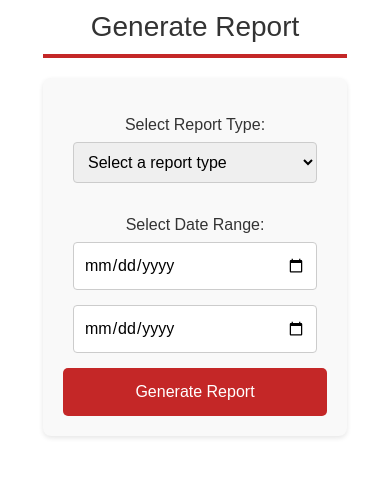
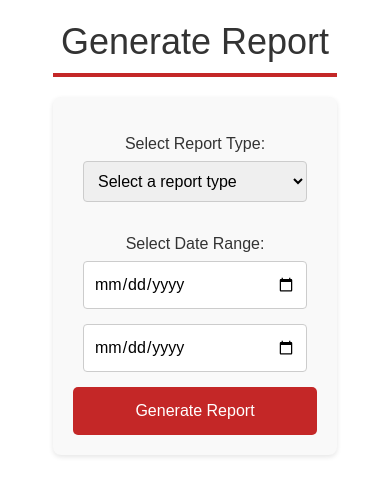
Before and after one commit to icaicarus/Pacemaker, a Flask app: page /generate-report in a window 390 px wide. Shown: the part 56-552 px from the top of the page. Run offline with Flask 3, Linux system fonts and the light colour scheme; a user stored in the database is signed in; some libraries are stand-ins or nearby versions.

Commit message:
Update generate_report.html

```diff
--- a/website/templates/generate_report.html
+++ b/website/templates/generate_report.html
@@ -13,14 +13,14 @@
             padding: 20px;
             width: 90%;
             max-width: 800px;
-            text-align: center;  /* Center the title and form */
+            text-align: center;
         }
 
         h1 {
             font-size: 36px;
             color: #333;
             margin-bottom: 20px;
-            border-bottom: 4px solid #c42727;  /* Red underline */
+            border-bottom: 4px solid #c42727;
             padding-bottom: 10px;
         }
 
@@ -29,7 +29,7 @@
             padding: 20px;
             border-radius: 8px;
             box-shadow: 0 2px 5px rgba(0,0,0,0.1);
-            display: inline-block;  /* Center form block */
+            display: inline-block;
             width: 100%;
         }
 
@@ -41,7 +41,7 @@
         }
 
         select, input[type="date"] {
-            width: calc(100% - 20px);  /* Full width with padding */
+            width: calc(100% - 20px);
             padding: 10px;
             margin-bottom: 15px;
             border: 1px solid #ccc;
@@ -49,32 +49,21 @@
         }
 
         .submit-button {
-            background-color: #c42727;  /* Red button */
+            background-color: #c42727;
             color: white;
             border: none;
             padding: 12px 20px;
             font-size: 16px;
             border-radius: 5px;
             cursor: pointer;
-            width: 100%;  /* Full width button */
+            width: 100%;
             transition: background-color 0.3s;
         }
 
         .submit-button:hover {
-            background-color: #a92222;  /* Darker red on hover */
+            background-color: #a92222;
         }
 
-        @media (max-width: 768px) {
-            .report-page {
-                padding: 10px;
-            }
-
-            h1 {
-                font-size: 28px; /* Smaller title for mobile */
-            }
-        }
-
-        /* Hide the additional report type dropdown by default */
         .bradycardia-report-options {
             display: none;
         }
@@ -92,10 +81,13 @@
     </script>
 </head>
 <body>
+    <!-- Main container for the report generation page -->
     <div class="report-page">
         <h1>Generate Report</h1>
 
+        <!-- Form for selecting report parameters and generating the report -->
         <form method="POST" class="report-form">
+            <!-- Dropdown for selecting the type of report to generate -->
             <label for="report-type">Select Report Type:</label>
             <select id="report-type" name="report_type" required onchange="toggleBradycardiaOptions()">
                 <option value="" disabled selected>Select a report type</option>
@@ -110,6 +102,7 @@
                 <option value="bradycardia_diagnostic">Bradycardia Diagnostic Report</option>
             </select>
 
+            <!-- Additional options for selecting a bradycardia diagnostic report type -->
             <div class="bradycardia-report-options">
                 <label for="bradycardia-report-type">Select Bradycardia Diagnostic Report Type:</label>
                 <select id="bradycardia-report-type" name="bradycardia_report_type" required>
@@ -119,10 +112,12 @@
                 </select>
             </div>
 
+            <!-- Date range selection for the report -->
             <label for="date-range">Select Date Range:</label>
             <input type="date" id="start-date" name="start_date" required>
             <input type="date" id="end-date" name="end_date" required>
 
+            <!-- Button to submit the form and generate the report -->
             <button type="submit" class="submit-button">Generate Report</button>
         </form>
     </div>
```
